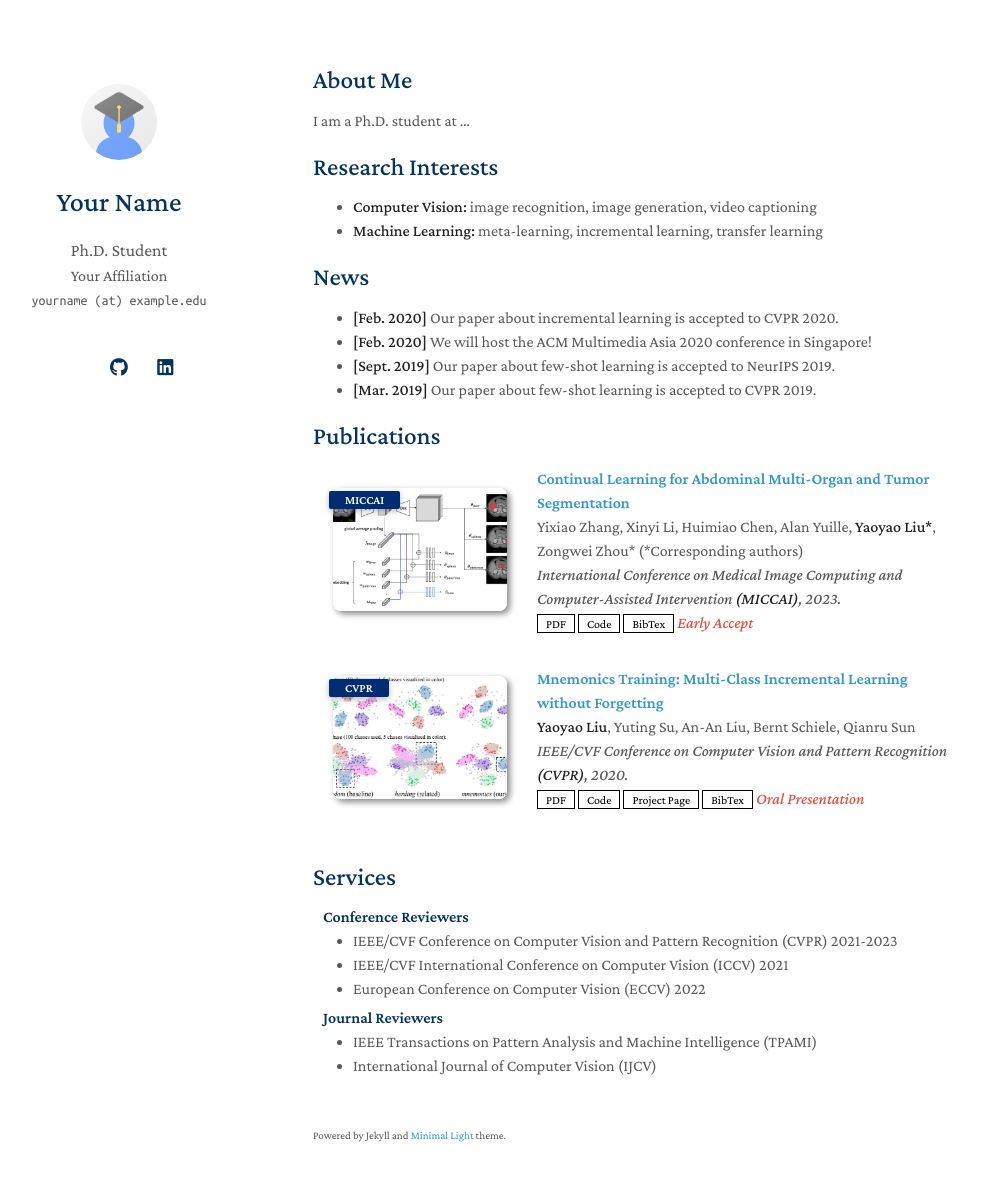
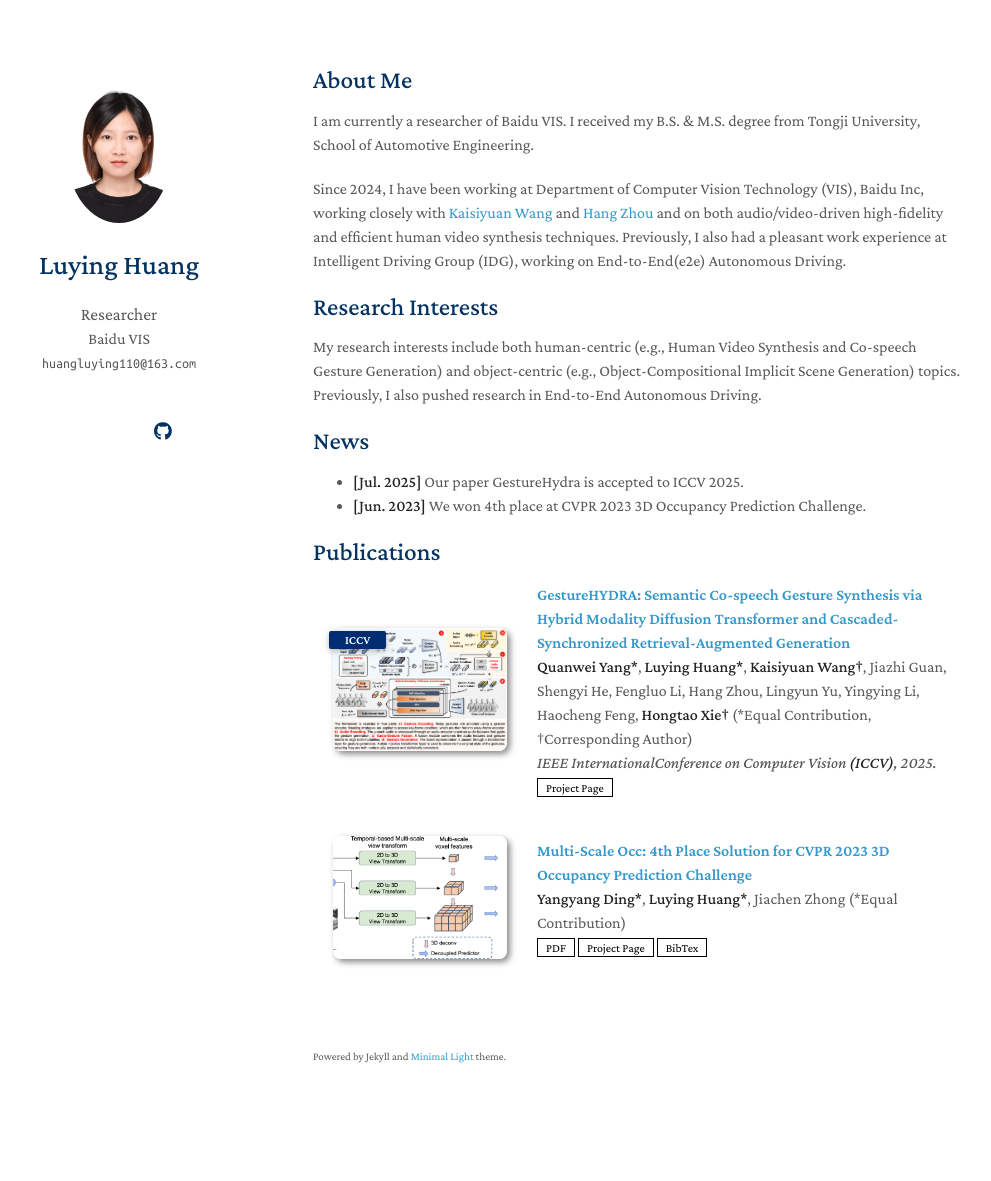
Before and after one commit to hlyyyyy/hlyyyyy.github.io, a Jekyll site: the page built from index.md, in a window 1280 px wide and 1216 px high. Shown: the top 1181 px of the window, without its empty margins (157-1148 px from the left). Built offline with Jekyll 4.4.1, drawn with Linux system fonts in a browser that asks for light colours; a style sheet for code colours, icons or effects is not loaded; our own code applies the rules of GitHub Pages for plain Markdown files.

Commit message:
init my page

```diff
--- a/_config.yml
+++ b/_config.yml
@@ -1,8 +1,8 @@
 # Basic Information
-title: Your Name
-position: Ph.D. Student
-affiliation: Your Affiliation
-email: yourname (at) example.edu
+title: Luying Huang
+position: Researcher
+affiliation: Baidu VIS
+email: huangluying110@163.com
 
 # Search Engine Optimization (SEO)
 # The following information is used to improve the website traffic from search engines, e.g., Google.
@@ -12,15 +12,15 @@ canonical: https://minimal-light-theme.yliu.me/
 
 # Links
 # If you don't need one of them, you may delete the corresponding line.
-google_scholar: https://scholar.google.com/
+google_scholar: https://scholar.google.com/citations?user=5XvGCr0AAAAJ&hl=zh-CN
 cv_link: assets/files/curriculum_vitae.pdf
-github_link: https://github.com/
-linkedin: https://www.linkedin.com/
-twitter: https://twitter.com/
+github_link: https://github.com/hlyyyyy
+# linkedin: https://www.linkedin.com/
+# twitter: https://twitter.com/
 
 # Images (e.g., your profile picture and your website's favicon)
 # "favicon" and "favicon_dark" are used for the light and dark modes, respectively.
-avatar: ./assets/img/avatar.png
+avatar: ./assets/img/eab2848e946b186743dd091af.JPG
 favicon: ./assets/img/favicon.png
 favicon_dark: ./assets/img/favicon-dark.png
 
@@ -38,7 +38,7 @@ font: "Serif" # or "Sans Serif"
 
 # Google Analytics ID
 # Please remove this if you don't use Google Analytics
-google_analytics: UA-111540567-4
+# google_analytics: UA-111540567-4
 
 # Use this project as a remote theme for GitHub Pages
 # See the guide here: https://docs.github.com/en/pages/setting-up-a-github-pages-site-with-jekyll/adding-a-theme-to-your-github-pages-site-using-jekyll
--- a/_data/publications.yml
+++ b/_data/publications.yml
@@ -1,22 +1,24 @@
 main:
 
-  - title: Continual Learning for Abdominal Multi-Organ and Tumor Segmentation
-    authors: Yixiao Zhang, Xinyi Li, Huimiao Chen, Alan Yuille, <strong>Yaoyao Liu*</strong>, Zongwei Zhou* (*Corresponding authors)
-    conference_short: MICCAI
-    conference: International Conference on Medical Image Computing and Computer-Assisted Intervention <strong>(MICCAI)</strong>, 2023.
-    pdf: https://arxiv.org/pdf/2306.00988.pdf
-    code: https://github.com/MrGiovanni/ContinualLearning
-    bibtex: https://bib.yliu.me/MICCAI23.txt
-    image: ./assets/img/teaser_example_2.png
-    notes: Early Accept
+  - title: "GestureHYDRA: Semantic Co-speech Gesture Synthesis via Hybrid Modality Diffusion Transformer and Cascaded-Synchronized Retrieval-Augmented Generation"
+    authors: <strong>Quanwei Yang*</strong>, <strong>Luying Huang*</strong>, <strong>Kaisiyuan Wang†</strong>, Jiazhi Guan, Shengyi He, Fengluo Li, Hang Zhou, Lingyun Yu, Yingying Li, Haocheng Feng, <strong>Hongtao Xie†</strong> (*Equal Contribution, †Corresponding Author)
+    # <strong>Yaoyao Liu</strong>, Yuting Su, An-An Liu, Bernt Schiele, Qianru Sun
+    conference_short: ICCV
+    conference: IEEE InternationalConference on Computer Vision <strong>(ICCV)</strong>, 2025.
+    # pdf: https://arxiv.org/pdf/2002.10211.pdf
+    # code: https://github.com/yaoyao-liu/class-incremental-learning/tree/main/mnemonics-training
+    page: https://mumuwei.github.io/GestureHYDRA/
+    # bibtex: https://class-il.mpi-inf.mpg.de/mnemonics/
+    # notes: Oral Presentation
+    image: ./assets/img/pipeline_iccv.png
 
-  - title: "Mnemonics Training: Multi-Class Incremental Learning without Forgetting"
-    authors: <strong>Yaoyao Liu</strong>, Yuting Su, An-An Liu, Bernt Schiele, Qianru Sun
-    conference_short: CVPR
-    conference: IEEE/CVF Conference on Computer Vision and Pattern Recognition <strong>(CVPR)</strong>, 2020.
-    pdf: https://arxiv.org/pdf/2002.10211.pdf
-    code: https://github.com/yaoyao-liu/class-incremental-learning/tree/main/mnemonics-training
-    page: https://class-il.mpi-inf.mpg.de/mnemonics/
-    bibtex: https://class-il.mpi-inf.mpg.de/mnemonics/
-    notes: Oral Presentation
-    image: ./assets/img/teaser_example.png
+  - title: "Multi-Scale Occ: 4th Place Solution for CVPR 2023 3D Occupancy Prediction Challenge"
+    authors: <strong>Yangyang Ding*</strong>, <strong>Luying Huang*</strong>, Jiachen Zhong (*Equal Contribution)
+    # conference_short: CVPR Workshop Challenge
+    # conference: International Conference on Medical Image Computing and Computer-Assisted Intervention <strong>(MICCAI)</strong>, 2023.
+    pdf: https://opendrivelab.github.io/Challenge%202023/Track_3_occ-heiheihei.pdf
+    # code: https://github.com/MrGiovanni/ContinualLearning
+    bibtex: ./assets/bib/occ.txt
+    image: ./assets/img/methods-occ.png
+    page: https://opendrivelab.com/challenge2023/
+    # notes: Early Accept
--- /dev/null
+++ b/assets/bib/occ.txt
@@ -0,0 +1,9 @@
+@misc{ding2023multiscaleocc4thplace,
+      title={Multi-Scale Occ: 4th Place Solution for CVPR 2023 3D Occupancy Prediction Challenge},
+      author={Yangyang Ding and Luying Huang and Jiachen Zhong},
+      year={2023},
+      eprint={2306.11414},
+      archivePrefix={arXiv},
+      primaryClass={cs.CV},
+      url={https://arxiv.org/abs/2306.11414},
+}
--- a/index.md
+++ b/index.md
@@ -4,20 +4,19 @@ layout: homepage
 
 ## About Me
 
-I am a Ph.D. student at ...
+I am currently a researcher of Baidu VIS. I received my B.S. & M.S. degree from Tongji University, School of Automotive Engineering.
+
+Since 2024, I have been working at Department of Computer Vision Technology (VIS), Baidu Inc, working closely with [Kaisiyuan Wang](https://unibruce.github.io) and [Hang Zhou](https://hangz-nju-cuhk.github.io) and on both audio/video-driven high-fidelity and efficient human video synthesis techniques. Previously, I also had a pleasant work experience at Intelligent Driving Group (IDG), working on End-to-End(e2e) Autonomous Driving.
 
 ## Research Interests
 
-- **Computer Vision:** image recognition, image generation, video captioning
-- **Machine Learning:** meta-learning, incremental learning, transfer learning
+My research interests include both human-centric (e.g., Human Video Synthesis and Co-speech Gesture Generation) and object-centric (e.g., Object-Compositional Implicit Scene Generation) topics. Previously, I also pushed research in End-to-End Autonomous Driving.
 
 ## News
 
-- **[Feb. 2020]** Our paper about incremental learning is accepted to CVPR 2020.
-- **[Feb. 2020]** We will host the ACM Multimedia Asia 2020 conference in Singapore!
-- **[Sept. 2019]** Our paper about few-shot learning is accepted to NeurIPS 2019.
-- **[Mar. 2019]** Our paper about few-shot learning is accepted to CVPR 2019.
+- **[Jul. 2025]** Our paper GestureHydra is accepted to ICCV 2025.
+- **[Jun. 2023]** We won 4th place at CVPR 2023 3D Occupancy Prediction Challenge.
 
 {% include_relative _includes/publications.md %}
 
-{% include_relative _includes/services.md %}
+<!-- {% include_relative _includes/services.md %} -->
```
Also changed, not shown: assets/img/eab2848e946b186743dd091af.JPG (added), assets/img/methods-occ.png (added), assets/img/pipeline_iccv.png (added).
